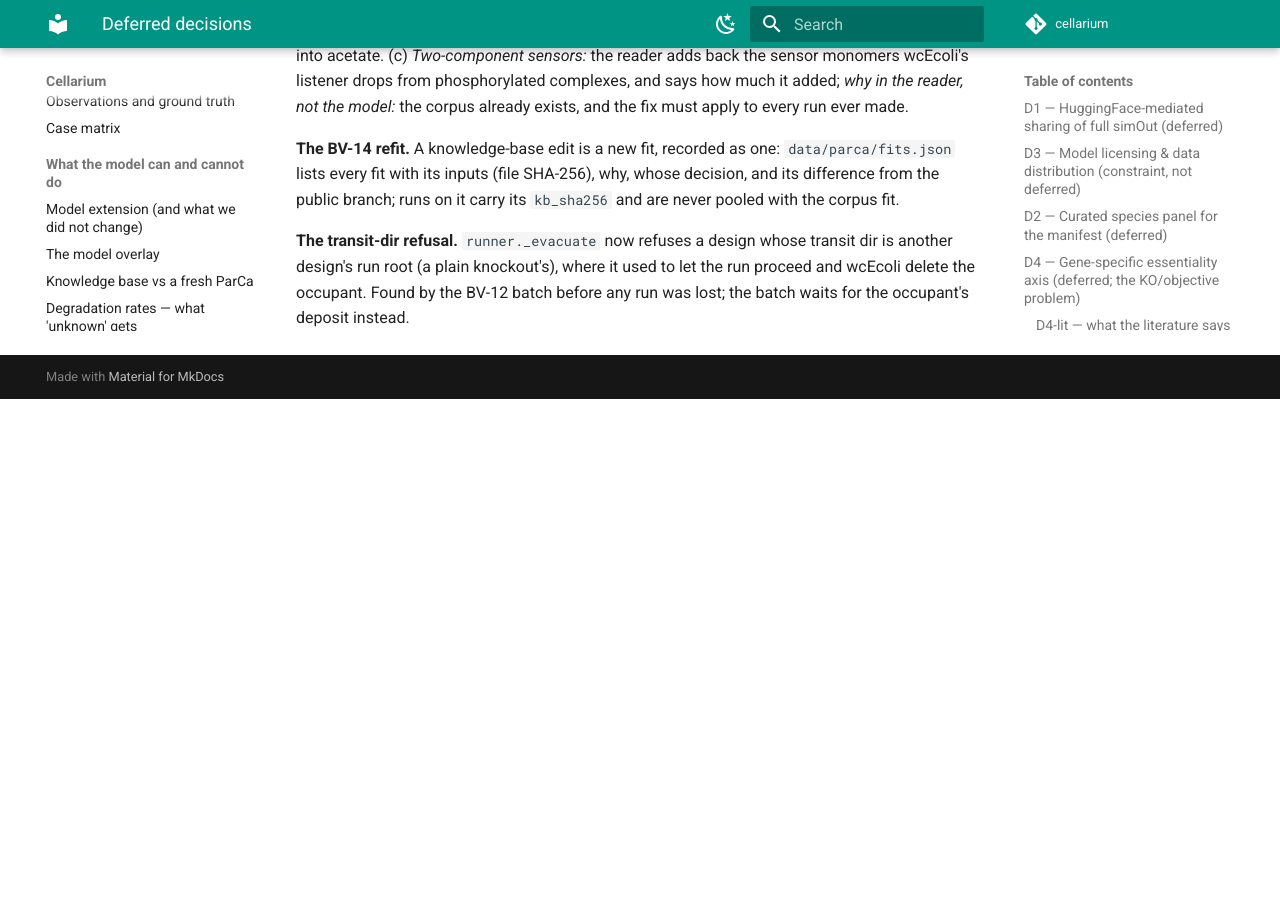
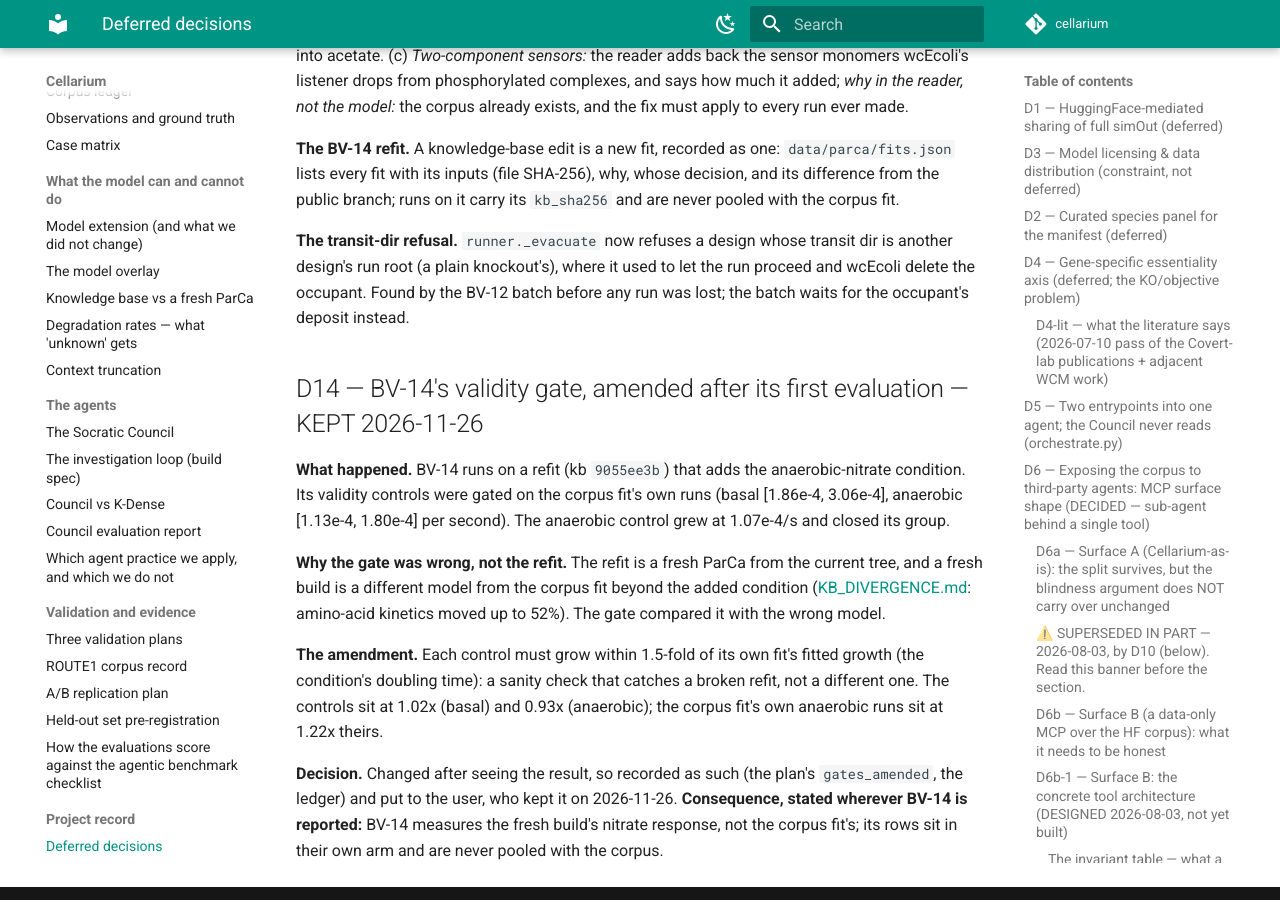
Before and after one commit to evanniko1/cellarium, an MkDocs documentation site: the page built from docs/DECISIONS.md, in a window 1280 px wide and 900 px high, scrolled down 37733 px. Built offline with MkDocs 1.6.1 and Material for MkDocs 9.7.7, drawn with Linux system fonts in a browser that asks for light colours; comment, search, counter and statistics services are not loaded; before the commit the page ends 38132 px from its top, so only the background shows below that; some of the changed text lies outside the part shown.

Commit message:
BV-14: the post-hoc gate amendment kept by the user; recorded (DECISIONS D14, plan, ledger)
Co-Authored-By: Claude Opus 5.5 <noreply@anthropic.com>

```diff
--- a/docs/DECISIONS.md
+++ b/docs/DECISIONS.md
@@ -1128,3 +1128,21 @@ its `kb_sha256` and are never pooled with the corpus fit.
 **The transit-dir refusal.** `runner._evacuate` now refuses a design whose transit dir is another design's run
 root (a plain knockout's), where it used to let the run proceed and wcEcoli delete the occupant. Found by the
 BV-12 batch before any run was lost; the batch waits for the occupant's deposit instead.
+
+## D14 — BV-14's validity gate, amended after its first evaluation — KEPT 2026-11-26
+
+**What happened.** BV-14 runs on a refit (kb `9055ee3b`) that adds the anaerobic-nitrate condition. Its validity
+controls were gated on the corpus fit's own runs (basal [1.86e-4, 3.06e-4], anaerobic [1.13e-4, 1.80e-4] per second).
+The anaerobic control grew at 1.07e-4/s and closed its group.
+
+**Why the gate was wrong, not the refit.** The refit is a fresh ParCa from the current tree, and a fresh build is a
+different model from the corpus fit beyond the added condition ([KB_DIVERGENCE.md](KB_DIVERGENCE.md): amino-acid
+kinetics moved up to 52%). The gate compared it with the wrong model.
+
+**The amendment.** Each control must grow within 1.5-fold of its own fit's fitted growth (the condition's doubling
+time): a sanity check that catches a broken refit, not a different one. The controls sit at 1.02x (basal) and 0.93x
+(anaerobic); the corpus fit's own anaerobic runs sit at 1.22x theirs.
+
+**Decision.** Changed after seeing the result, so recorded as such (the plan's `gates_amended`, the ledger) and put to
+the user, who kept it on 2026-11-26. **Consequence, stated wherever BV-14 is reported:** BV-14 measures the fresh
+build's nitrate response, not the corpus fit's; its rows sit in their own arm and are never pooled with the corpus.
```
Also changed, not shown: 2 other files.
